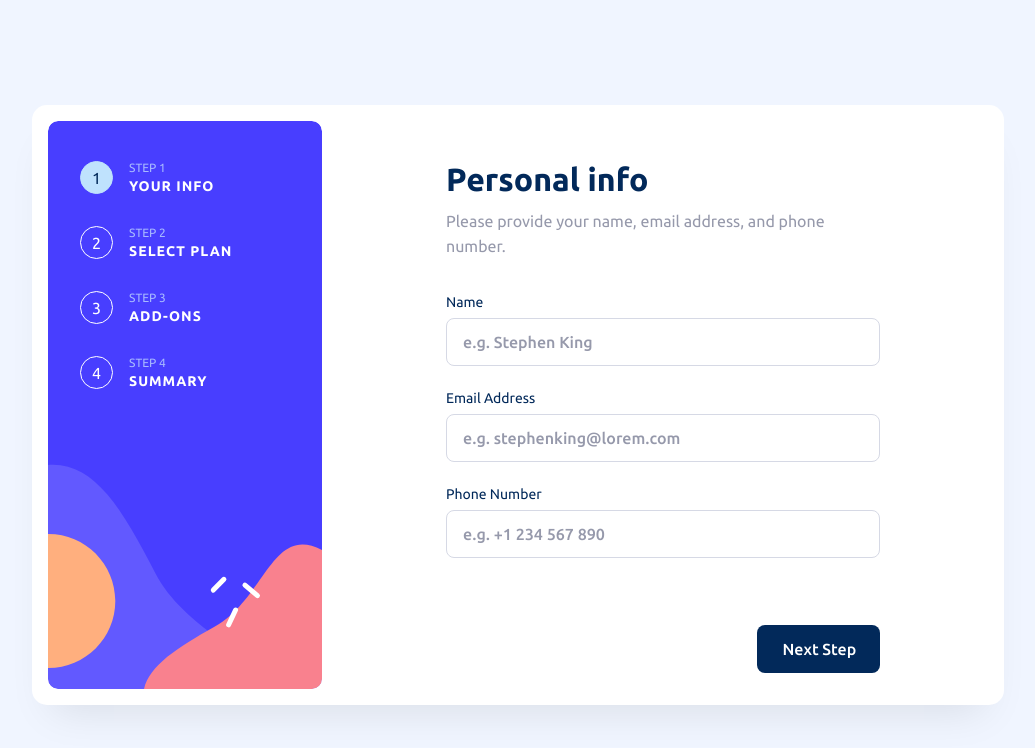
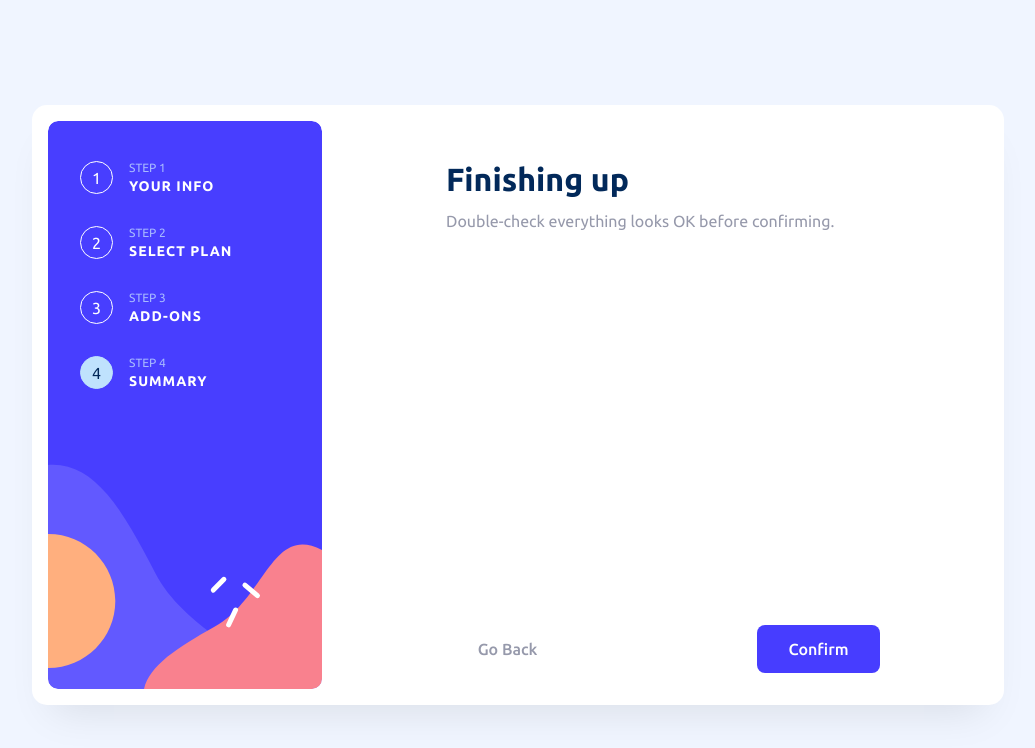
Before and after one commit to ionStici/multi-step-form, a React (Vite) app: page / in a window 1280 px wide. Shown: the top 748 px of the page, without its empty margins (122-1157 px from the left). Built offline with nearby package versions, Linux system fonts and the light colour scheme.

Commit message:
Add step 3

```diff
--- a/src/App.jsx
+++ b/src/App.jsx
@@ -1,14 +1,17 @@
 import PersonalInfo from "./components/step1/PersonalInfo";
 import Plan from "./components/step2/Plan";
+import AddOns from "./components/step3/AddOns";
+import Summary from "./components/step4/Summary";
 import Steps from "./components/Steps";
 import Buttons from "./components/Buttons";
 import { useState, useRef } from "react";
 
 function App() {
-  const [step, setStep] = useState(1);
+  const [step, setStep] = useState(4);
 
   const step1Ref = useRef(null);
   const step2Ref = useRef(null);
+  const step3Ref = useRef(null);
 
   const callValidate = () => {
     return step1Ref.current.validate(false);
@@ -18,11 +21,16 @@ function App() {
     return step2Ref.current.submitData();
   };
 
+  const callHandleAddons = () => {
+    return step3Ref.current.handleAddons();
+  };
+
   function handleSteps({ target }) {
     const { type } = target.dataset;
 
     if (type === "back") {
       step === 2 ? callSubmitData() : "";
+      step === 3 ? callHandleAddons() : "";
       setStep((prev) => (prev > 1 ? prev - 1 : prev));
     }
 
@@ -37,6 +45,7 @@ function App() {
     }
 
     if (type === "next" && step === 3) {
+      callHandleAddons();
       setStep((prev) => (prev < 4 ? prev + 1 : prev));
     }
 
@@ -50,8 +59,8 @@ function App() {
       <Steps step={step} />
       {step === 1 && <PersonalInfo ref={step1Ref} />}
       {step === 2 && <Plan ref={step2Ref} />}
-      {step === 3 && ""}
-      {step === 4 && ""}
+      {step === 3 && <AddOns ref={step3Ref} />}
+      {step === 4 && <Summary />}
       <Buttons step={step} onClick={handleSteps} />
     </>
   );
--- /dev/null
+++ b/src/components/step3/AddOns.jsx
@@ -0,0 +1,91 @@
+import styles from "./../../styles/AddOns.module.scss";
+import Heading from "../Heading";
+import Box from "./Box";
+import { useContext, useEffect, useState } from "react";
+import PlanContext from "../../store/PlanContext";
+import AddonsContext from "../../store/AddonsContext";
+import { useImperativeHandle, forwardRef } from "react";
+
+const addons = [
+  {
+    name: "Online service",
+    about: "Access to multiplayer games",
+    monthly: "1",
+    yearly: "10",
+  },
+  {
+    name: "Larger storage",
+    about: "Extra 1TB of cloud save",
+    monthly: "2",
+    yearly: "20",
+  },
+  {
+    name: "Customizable profile",
+    about: "Custom theme on your profile",
+    monthly: "2",
+    yearly: "20",
+  },
+];
+
+const AddOns = forwardRef((props, ref) => {
+  const { plan, _ } = useContext(PlanContext);
+  const { billed } = plan;
+  const [active, setActive] = useState([]);
+  const { addOns, setAddons } = useContext(AddonsContext);
+
+  useEffect(() => {
+    if (addOns) {
+      const activeAddOns = addons.map((addon, i) => {
+        const test = addOns.find((an) => an.name === addon.name);
+        return test ? true : false;
+      });
+
+      setActive(activeAddOns);
+    } else {
+      setActive([true, true, false]);
+    }
+  }, []);
+
+  function handleActive({ target }) {
+    const { name } = target.dataset;
+    const inx = addons.findIndex((addon) => addon.name === name);
+
+    setActive((prev) => {
+      const newActive = [...prev];
+      newActive[inx] = !newActive[inx];
+      return newActive;
+    });
+  }
+
+  const handleAddons = () => {
+    const selectedAddons = addons.filter((addon, i) => active[i]);
+    setAddons(selectedAddons);
+  };
+
+  useImperativeHandle(ref, () => ({ handleAddons }));
+
+  return (
+    <section className={styles.section}>
+      <Heading
+        h1="Pick add-ons"
+        text="Add-ons help enhance your gaming experience."
+      />
+
+      {addons.map((addon, i) => {
+        return (
+          <Box
+            key={i}
+            active={active[i]}
+            name={addon.name}
+            about={addon.about}
+            billed={billed}
+            price={billed === "Monthly" ? addon.monthly : addon.yearly}
+            onClick={handleActive}
+          />
+        );
+      })}
+    </section>
+  );
+});
+
+export default AddOns;
--- /dev/null
+++ b/src/components/step3/Box.jsx
@@ -0,0 +1,29 @@
+import styles from "./../../styles/AddOns.module.scss";
+import { assets } from "../../store/Assets";
+
+function Box({ active, name, about, price, billed, onClick }) {
+  return (
+    <button
+      className={`${styles.btn_box} ${active ? styles.active : ""}`}
+      onClick={onClick}
+      data-name={name}
+    >
+      <div className={`${styles.img_wrapper} ${active ? styles.active : ""}`}>
+        {active && (
+          <img src={assets.iconCheckmark} alt="" width={20} height={20} />
+        )}
+      </div>
+
+      <div className={styles.text_wrapper}>
+        <p>{name}</p>
+        <p>{about}</p>
+      </div>
+
+      <p className={styles.price}>
+        +${price}/{billed === "Monthly" ? "mo" : "yr"}
+      </p>
+    </button>
+  );
+}
+
+export default Box;
--- /dev/null
+++ b/src/components/step4/Summary.jsx
@@ -0,0 +1,15 @@
+import styles from "./../../styles/Summary.module.scss";
+import Heading from "../Heading";
+
+function Summary() {
+  return (
+    <section className={styles.section}>
+      <Heading
+        h1="Finishing up"
+        text="Double-check everything looks OK before confirming."
+      />
+    </section>
+  );
+}
+
+export default Summary;
--- a/src/main.jsx
+++ b/src/main.jsx
@@ -4,15 +4,18 @@ import App from "./App.jsx";
 import Layout from "./components/Layout.jsx";
 import { InfoContextProvider } from "./store/InfoContext.jsx";
 import { PlanContextProvider } from "./store/PlanContext.jsx";
+import { AddonsContextProvider } from "./store/AddonsContext.jsx";
 import "./styles/general.scss";
 
 ReactDOM.createRoot(document.getElementById("root")).render(
   <React.StrictMode>
     <InfoContextProvider>
       <PlanContextProvider>
-        <Layout>
-          <App />
-        </Layout>
+        <AddonsContextProvider>
+          <Layout>
+            <App />
+          </Layout>
+        </AddonsContextProvider>
       </PlanContextProvider>
     </InfoContextProvider>
   </React.StrictMode>
--- /dev/null
+++ b/src/store/AddonsContext.jsx
@@ -0,0 +1,15 @@
+import { useState, createContext } from "react";
+
+const AddonsContext = createContext("");
+
+export const AddonsContextProvider = ({ children }) => {
+  const [addOns, setAddons] = useState("");
+
+  return (
+    <AddonsContext.Provider value={{ addOns, setAddons }}>
+      {children}
+    </AddonsContext.Provider>
+  );
+};
+
+export default AddonsContext;
--- a/src/styles/PersonalInfo.module.scss
+++ b/src/styles/PersonalInfo.module.scss
@@ -1,6 +1,6 @@
 .section {
+  margin: 0 auto;
   max-width: 500px;
-  margin: 0 auto;
   padding: 32px 24px;
 
   border-radius: 10px;
--- a/src/styles/Plan.module.scss
+++ b/src/styles/Plan.module.scss
@@ -142,7 +142,7 @@
       border-radius: 50%;
       background-color: hsla(0, 0%, 100%, 1);
       transform: translateX(0);
-      transition: transform 0.2s;
+      //   transition: transform 0.2s;
 
       &.active {
         transform: translateX(18px);
--- /dev/null
+++ b/src/styles/Summary.module.scss
@@ -0,0 +1,21 @@
+.section {
+  margin: 0 auto;
+  max-width: 500px;
+  padding: 32px 24px;
+
+  border-radius: 10px;
+  background-color: hsla(0, 0%, 100%, 1);
+  box-shadow: 0px 25px 40px -20px rgba(0, 0, 0, 0.1);
+
+  @media only screen and (min-width: 768px) {
+    grid-column: 2 / 3;
+    grid-row: 1 / 2;
+
+    width: 100%;
+    max-width: 482px;
+    padding: 40px 16px 0 32px;
+
+    box-shadow: revert;
+    background-color: transparent;
+  }
+}
```
Also changed, not shown: src/styles/AddOns.module.scss (added).
